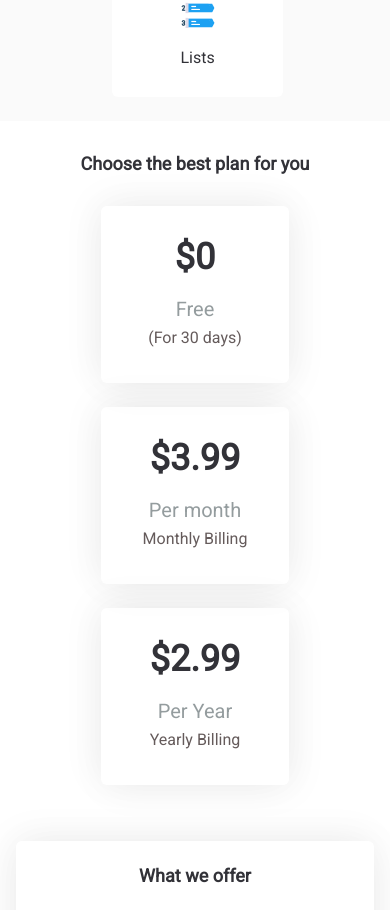
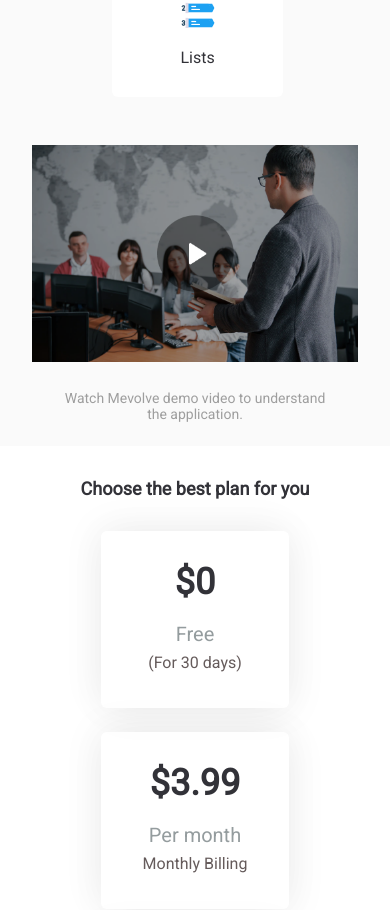
Before and after one commit to nikhilkrshukla/mevolve, an Angular app: page / in a window 390 px wide. Shown: the part 1203-2113 px from the top of the page. Built offline with nearby package versions, Linux system fonts and the light colour scheme; a small style sheet from the web is missing.

Commit message:
video player

```diff
--- a/src/app/app.component.html
+++ b/src/app/app.component.html
@@ -1,5 +1,6 @@
 <app-header></app-header>
 <app-hero-banner></app-hero-banner>
 <app-shortcut></app-shortcut>
+<app-video-player></app-video-player>
 <app-product-plan></app-product-plan>
 <app-footer></app-footer>
--- a/src/app/app.module.ts
+++ b/src/app/app.module.ts
@@ -9,6 +9,7 @@ import { HeroBannerComponent } from './component/hero-banner/hero-banner.compone
 import { MatIconModule } from '@angular/material/icon';
 import { ShortcutComponent } from './component/shortcut/shortcut.component';
 import { ProductPlanComponent } from './component/product-plan/product-plan.component';
+import { VideoPlayerComponent } from './component/video-player/video-player.component';
 
 
 @NgModule({
@@ -18,7 +19,8 @@ import { ProductPlanComponent } from './component/product-plan/product-plan.comp
     FooterComponent,
     HeroBannerComponent,
     ShortcutComponent,
-    ProductPlanComponent
+    ProductPlanComponent,
+    VideoPlayerComponent
   ],
   imports: [
     BrowserModule,
--- /dev/null
+++ b/src/app/component/video-player/video-player.component.css
@@ -0,0 +1,65 @@
+.video-player {
+  text-align: center;
+  background: #fafafa;
+}
+
+.video-image {
+  padding: 50px 0 30px;
+}
+
+.video-text {
+  width: 373px;
+  padding-bottom: 50px;
+  margin-left: auto;
+  margin-right: auto;
+}
+
+.video-txt {
+  font-weight: 400;
+  font-size: 20px;
+  line-height: 23px;
+  text-align: center;
+  color: #9e9e9e;
+  margin: 0;
+}
+
+#video {
+  width: 490px;
+  height: 327px;
+}
+
+@media (max-width: 1024px) {
+  .video-image {
+    padding-top: 30px;
+  }
+
+  .video-text {
+    width: 261px;
+    padding-bottom: 30px;
+  }
+
+  .video-txt {
+    font-size: 14px;
+    line-height: 16px;
+  }
+
+  #video {
+    width: 326px;
+    height: 217px;
+  }
+}
+
+@media (max-width: 599px) {
+    .video-image {
+      padding: 24px 0;
+    }
+
+    .video-text {
+      padding-bottom: 24px;
+    }
+
+    .video-txt {
+      font-size: 14px;
+      line-height: 16px;
+    }
+  }
--- /dev/null
+++ b/src/app/component/video-player/video-player.component.html
@@ -0,0 +1,10 @@
+<div class="video-player">
+  <div class="video-image">
+    <img src="assets/images/group-290.png" id="video" />
+  </div>
+  <div class="video-text">
+    <p class="video-txt">
+      Watch Mevolve demo video to understand the application.
+    </p>
+  </div>
+</div>
```
Also changed, not shown: src/app/component/video-player/video-player.component.ts (added, +10 -0 lines), src/assets/images/group-290.png (added), 1 other file (tests, documents, lock files or other folders).
